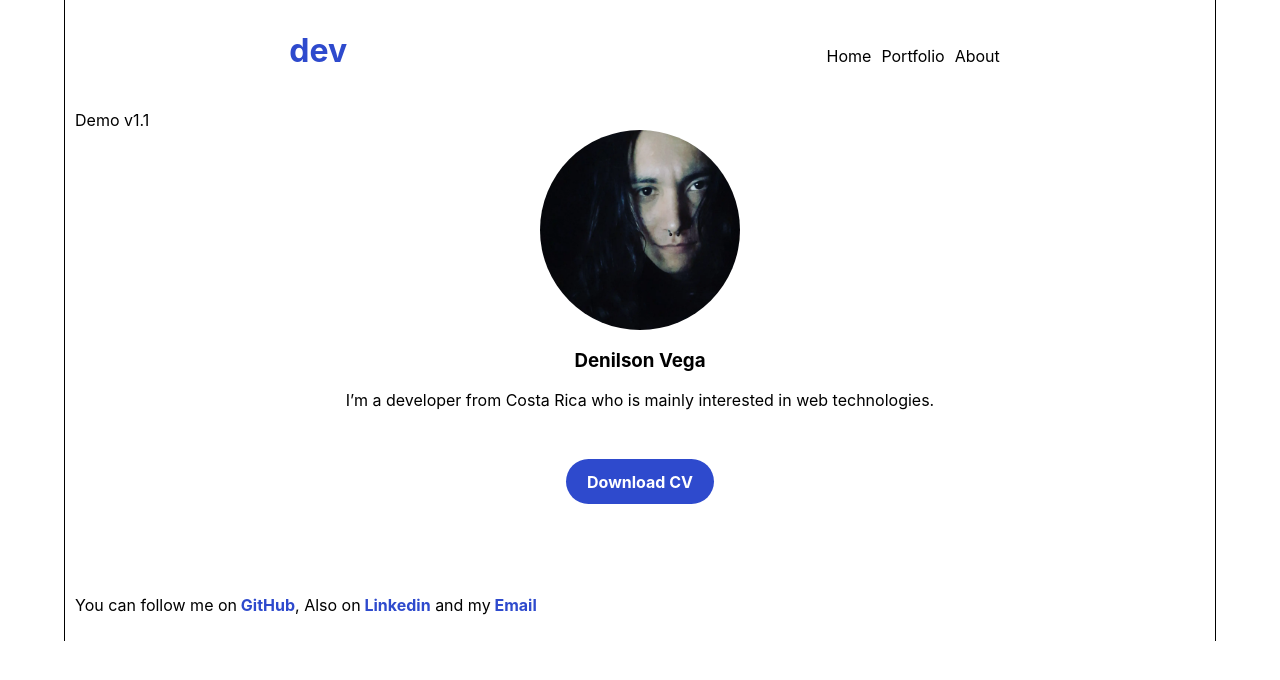
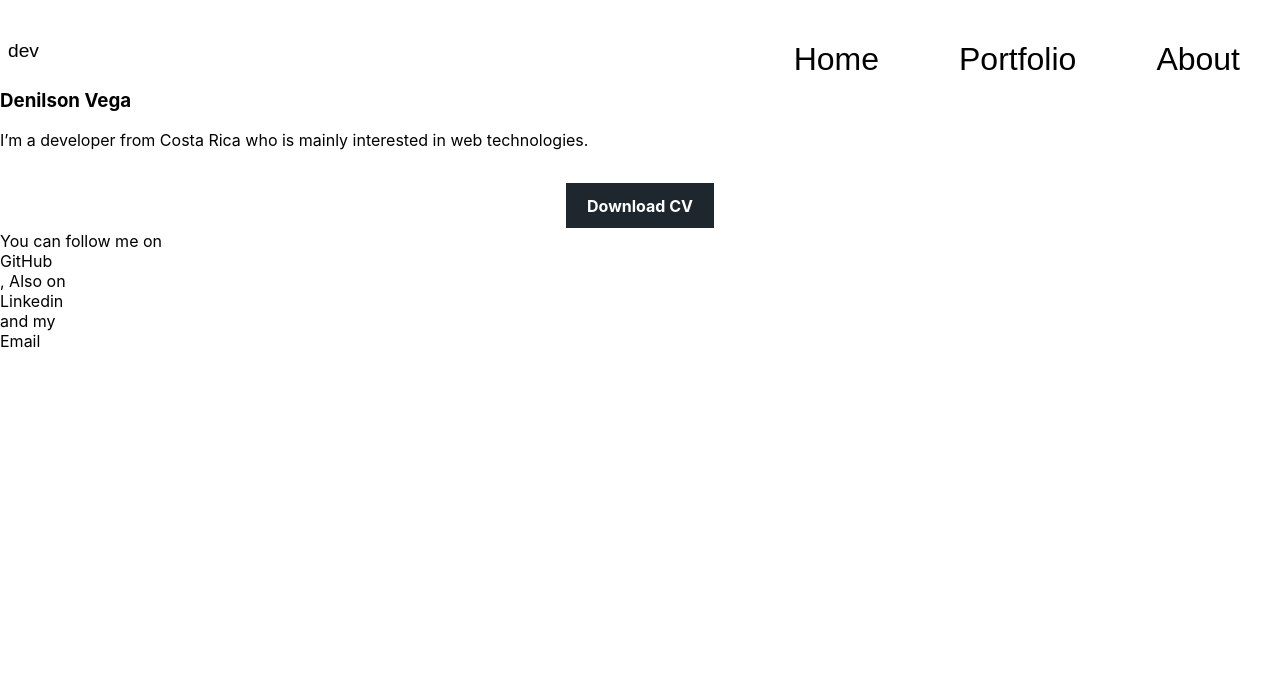
Before and after one commit to DanielVegaf/vega.dev, a React (Create React App) app: page / in a window 1280 px wide. Shown: the top 680 px of the page. Built offline with nearby package versions, Linux system fonts and the light colour scheme; the HTML template or start-up script is replaced by a standard one.

Commit message:
Menu responsive

```diff
--- a/src/App.css
+++ /dev/null
@@ -1,38 +0,0 @@
-.App {
-  text-align: center;
-}
-
-.App-logo {
-  height: 40vmin;
-  pointer-events: none;
-}
-
-@media (prefers-reduced-motion: no-preference) {
-  .App-logo {
-    animation: App-logo-spin infinite 20s linear;
-  }
-}
-
-.App-header {
-  background-color: #282c34;
-  min-height: 100vh;
-  display: flex;
-  flex-direction: column;
-  align-items: center;
-  justify-content: center;
-  font-size: calc(10px + 2vmin);
-  color: white;
-}
-
-.App-link {
-  color: #61dafb;
-}
-
-@keyframes App-logo-spin {
-  from {
-    transform: rotate(0deg);
-  }
-  to {
-    transform: rotate(360deg);
-  }
-}
--- a/src/App.js
+++ b/src/App.js
@@ -1,4 +1,3 @@
-import './App.css';
 import {
   BrowserRouter as Router,
   Route,
@@ -8,23 +7,62 @@ import { HomePage } from './pages/HomePage';
 import { PortfolioPage } from './pages/PortfolioPage';
 import { AboutPage } from './pages/AboutPage';
 
-import { Container } from './styles/ContainerStyles'
-import { StyledHeader, LinkTitle, Title, HeaderLinks, Links } from './styles/NavegationStyles'
+import {
+  Container,
+  Wrapper,
+  LogoContainer,
+  BackHome,
+  Menu,
+  MenuItem,
+  MenuItemLink,
+  MobileIcon
+} from './styles/NavegationStyles'
+
+import { FaTimes, FaBars } from "react-icons/fa";
+import { useState } from 'react';
 
 function App() {
+
+  const [showMenu, setShowMenu] = useState(false)
+
   return (
     <Container>
       <Router>
-        <StyledHeader>
-          <LinkTitle to="/">
-            <Title>dev</Title>
-          </LinkTitle>
-          <HeaderLinks>
-            <Links to="/">Home</Links>
-            <Links to="/portfolio">Portfolio</Links>
-            <Links to="/about">About</Links>
-          </HeaderLinks>
-        </StyledHeader>
+        <Wrapper>
+
+          <LogoContainer>
+            <BackHome to="/">dev</BackHome>
+          </LogoContainer>
+
+          <MobileIcon onClick={() => setShowMenu(!showMenu) }>
+            { showMenu ? <FaTimes /> : <FaBars />}
+          </MobileIcon>
+
+          <Menu open={showMenu}>
+            <MenuItem>
+              <MenuItemLink
+                to="/"
+                onClick={() => setShowMenu(!showMenu) }>
+                Home
+              </MenuItemLink>
+            </MenuItem>
+            <MenuItem>
+              <MenuItemLink
+                to="/portfolio"
+                onClick={() => setShowMenu(!showMenu) }>
+                Portfolio
+              </MenuItemLink>
+            </MenuItem>
+            <MenuItem>
+              <MenuItemLink
+                to="/about"
+                onClick={() => setShowMenu(!showMenu) }>
+                About
+              </MenuItemLink>
+            </MenuItem>
+          </Menu>
+
+        </Wrapper>
         <main>
           <Routes>
             <Route exact path="/about" element={<AboutPage />}> </Route>
@@ -34,7 +72,7 @@ function App() {
         </main>
       </Router>
     </Container>
-    );
+  );
 }
 
 export default App;
--- a/src/components/Home.js
+++ b/src/components/Home.js
@@ -1,27 +1,17 @@
 import React from 'react'
 import {
-    ContainerHome,
-    InfoHome,
-    Img,
-    ImgContainer,
     Curriculum,
-    CVLink,
-    LinkContact,
-    MediaLinks
+    CVLink
 } from '../styles/HomeStyles'
-import Image from '../assets/profile.png'
 import Pdf from '../assets/CV-DenilsonVega.pdf'
 
 const Home = () => {
     return (
-        <ContainerHome>
-            <InfoHome>
-                <ImgContainer>
-                    <Img src={Image} alt='profile' title='Denilson Vega' />
-                </ImgContainer>
+        <div>
+            <div>
                 <h3>Denilson Vega</h3>
                 <p>I’m a developer from Costa Rica who is mainly interested in web technologies.</p>
-            </InfoHome>
+            </div>
 
             <Curriculum>
                 <CVLink target='_blank' href={Pdf}>
@@ -29,29 +19,29 @@ const Home = () => {
                 </CVLink>
             </Curriculum>
 
-            <LinkContact>
+            <div>
                 <p>You can follow me on
-                    <MediaLinks
+                    <div
                         href='https://github.com/DanielVegaf'
                         target='_blank'
                         rel='noreferrer'
                     > GitHub
-                    </MediaLinks>, Also on
-                    <MediaLinks
+                    </div>, Also on
+                    <div
                         href='https://github.com/DanielVegaf'
                         target='_blank'
                         rel='noreferrer'
                     > Linkedin
-                    </MediaLinks> and my
-                    <MediaLinks
+                    </div> and my
+                    <div
                         href='https://github.com/DanielVegaf'
                         target='_blank'
                         rel='noreferrer'
                     > Email
-                    </MediaLinks>
+                    </div>
                 </p>
-            </LinkContact>
-        </ContainerHome>
+            </div>
+        </div>
     )
 }
 
--- a/src/index.css
+++ b/src/index.css
@@ -7,7 +7,6 @@ body {
     sans-serif;
   -webkit-font-smoothing: antialiased;
   -moz-osx-font-smoothing: grayscale;
-  /* background-color: black; */
 }
 
 code {
--- a/src/pages/HomePage.js
+++ b/src/pages/HomePage.js
@@ -4,7 +4,6 @@ import Home from '../components/Home'
 export const HomePage = () => {
   return (
     <div>
-      Demo v1.1
         <Home />
     </div>
   )
--- a/src/styles/AboutStyles.js
+++ b/src/styles/AboutStyles.js
@@ -1,7 +1,6 @@
 import styled from 'styled-components'
 
 export const AboutContent = styled.div`
-    /* background-color: gray; */
     margin: 0 auto;
     padding: 8px;
     /* text-align: justify; */
--- a/src/styles/ContainerStyles.js
+++ b/src/styles/ContainerStyles.js
@@ -1,13 +1,10 @@
 import styled from 'styled-components'
 
 export const Container = styled.div`
-    width: 90%;
+    width: 100%;
     height: 100%;
     margin: 0 auto;
-    padding: 10px;
     box-sizing: border-box;
-    border-left: 1px solid #000;
-    border-right: 1px solid #000;
     /* border: 2px solid #000; */
     /* overflow: hidden; */
 `
--- a/src/styles/HomeStyles.js
+++ b/src/styles/HomeStyles.js
@@ -1,34 +1,4 @@
 import styled from 'styled-components'
-
-export const ContainerHome = styled.div`
-    display: flex;
-    flex-direction: column;
-    justify-content: space-evenly;
-    height: 100%;
-    /* background-color: red; */
-`
-
-export const ImgContainer = styled.div`
-    width: 100%;
-    height: 200px;
-    display: flex;
-    align-items: center;
-    justify-content: center;
-    /* background-color: orange; */
-`
-
-export const Img = styled.img`
-    background-color: black;
-    width: 200px;
-    height: 200px;
-    border-radius: 50%;
-`
-
-export const InfoHome = styled.div`
-    text-align: center;
-    color: #000;
-    /* background-color: green; */
-`
 
 export const Curriculum = styled.div`
     margin-top: 2.81rem;
@@ -38,25 +8,12 @@ export const Curriculum = styled.div`
 export const CVLink = styled.a`
     width: 100px;
     text-decoration: none;
-    background-color: #2e4acd;
+    background-color: #1e272e;
     color: #fff;
     font-size: 1em;
     font-weight: 700;
     padding: 0.8rem 1.3rem;
-    border-radius: 32px;
+    &:hover{
+        background-color: #485460;
+    }
 `
-
-export const LinkContact = styled.div`
-    width: 100%;
-    height: 8.75rem;
-    display: flex;
-    align-items: flex-end;
-    text-align: center;
-    color: #000;
-`
-
-export const MediaLinks = styled.a`
-    text-decoration: none;
-    font-weight: 700;
-    color: #2e4acd;
-`
--- a/src/styles/NavegationStyles.js
+++ b/src/styles/NavegationStyles.js
@@ -1,38 +1,154 @@
-import styled from 'styled-components'
-import { Link } from 'react-router-dom'
+import styled from 'styled-components';
+import { Link } from 'react-router-dom';
 
-export const StyledHeader = styled.header`
+export const Container = styled.div`
+  width: 100%;
+  height: 70px;
+  background-color: white;
+`;
+
+export const Wrapper = styled.div`
+  width: 100%;
+  max-width: 1300px;
+  height: 100%;
+  display: flex;
+  flex-wrap: wrap;
+  justify-content: space-between;
+  margin: auto;
+`;
+
+export const LogoContainer = styled.div`
+  margin-left: 0.5rem;
+  display: flex;
+  align-items: center;
+  font-size: 1.2rem;
+  font-family: sans-serif;
+`;
+
+export const BackHome = styled(Link)`
+  color: black;
+  text-decoration: none;
+`;
+
+export const Menu = styled.ul`
+  height: 100%;
+  display: flex;
+  justify-content: space-between;
+  list-style: none;
+  @media screen and (max-width: 960px) {
+    background-color: white;
+    position: absolute;
+    top: 3px;
+    right: ${({ open }) => (open ? "0" : "130%")};
     width: 100%;
-    height: 100px;
+    height: 100%;
+    justify-content: center;
+    flex-direction: column;
+    align-items: center;
+    transition: .3s all ease;
+  }
+`;
+
+export const MenuItem = styled.li`
+  height: 100%;
+  @media screen and (max-width: 960px) {
+    width: 100%;
+    height: 70px;
     display: flex;
-    flex-direction: row;
-    align-items: baseline;
-    justify-content: space-around;
-    /* background-color: red; */
-`
+    justify-content: center;
+    align-items: center;
+  }
+`;
 
-export const LinkTitle = styled(Link)`
-    color: #2e4acd;
-    text-decoration: none;
-`
+export const MenuItemLink = styled(Link)`
+  display: flex;
+  justify-content: center;
+  align-items: center;
+  height: 100%;
+  padding: 0.5rem 2.5rem;
+  text-decoration: none;
+  color: black;
+  font-family: sans-serif;
+  font-size: 2rem;
+  font-weight: 300;
+  cursor: pointer;
+  transition: 0.5s all ease;
+  &:hover {
+    color: #808e9b;
+    transition: 0.5s all ease;
+    div {
+      svg {
+        fill: #23394d;
+      }
+    }
+  }
+  div {
+    width: 100%;
+    height: 100%;
+    display: flex;
+    justify-content: center;
+    align-items: center;
+    svg {
+      display: none;
+      fill: #e0792a;
+      margin-right: 0.5rem;
+    }
+  }
+  @media screen and (max-width: 960px) {
+    width: 100%;
+    div {
+      width: 30%;
+      justify-content: left;
+      svg {
+        display: flex;
+      }
+    }
+  }
+  @media screen and (max-width: 880px) {
+    div {
+      width: 40%;
+      justify-content: left;
+      svg {
+        display: flex;
+      }
+    }
+  }
+  @media screen and (max-width: 500px) {
+    div {
+      width: 60%;
+      justify-content: left;
+      svg {
+        display: flex;
+      }
+    }
+  }
+  @media screen and (max-width: 260px) {
+    div {
+      width: 100%;
+      justify-content: left;
+      svg {
+        display: flex;
+      }
+    }
+  }
+`;
 
-export const Title = styled.h1`
-    font-size: 2rem;
-`
-
-export const HeaderLinks = styled.div`
-    padding: 1rem;
-    margin-left: 1.875rem;
-    margin-right: -1.875rem;
-`
-
-export const Links = styled(Link)`
-    color: #000;
-    margin: 0 5px;
-    text-decoration: none;
-    transition: .2s ease-in-out;
-
-    &:hover{
-        color: #2e4acd;
+export const MobileIcon = styled.div`
+  display: none;
+  @media screen and (max-width: 960px) {
+    margin-right: 10px;
+    background-color: black;
+    padding: 10px;
+    display: flex;
+    align-items: center;
+    cursor: pointer;
+    position: absolute;
+    right: 0;
+    top: 15px;
+    z-index: 2;
+    svg {
+      fill: white;
+      /* margin-right: 0.5rem; */
     }
-`
+  }
+`;
```
